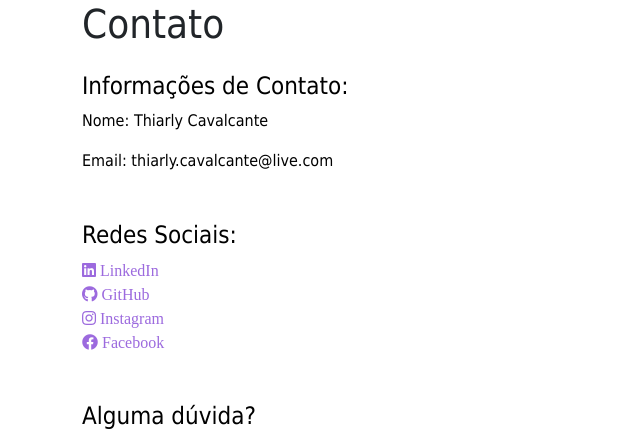
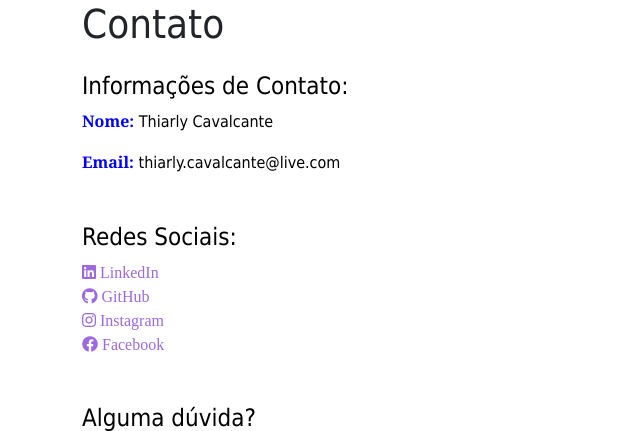
Before and after one commit to thiarly/projeto-comunidade-flask, a Flask app: page /contato in a window 1280 px wide. Shown: the part 56-487 px from the top of the page, without its empty margins (0-640 px from the left). Run offline with Flask 3, Linux system fonts and the light colour scheme.

Commit message:
Update contato.html

```diff
--- a/comunidadeintergard/templates/contato.html
+++ b/comunidadeintergard/templates/contato.html
@@ -5,8 +5,8 @@
         <h1 class="mb-4">Contato</h1>
 
         <h4>Informações de Contato:</h4>
-        <p>Nome: Thiarly Cavalcante</p>
-        <p>Email: thiarly.cavalcante@live.com</p>
+        <p><span style="font-weight: bold;">Nome:</span> Thiarly Cavalcante</p>
+        <p><span style="font-weight: bold;">Email:</span> thiarly.cavalcante@live.com</p>
 
         <h4 class="mt-5">Redes Sociais:</h4>
         <a href="https://www.linkedin.com/in/thiarly-cavalcante-b0aa6056/" target="_blank"><i class="fab fa-linkedin"> LinkedIn</i></a><br>
```
